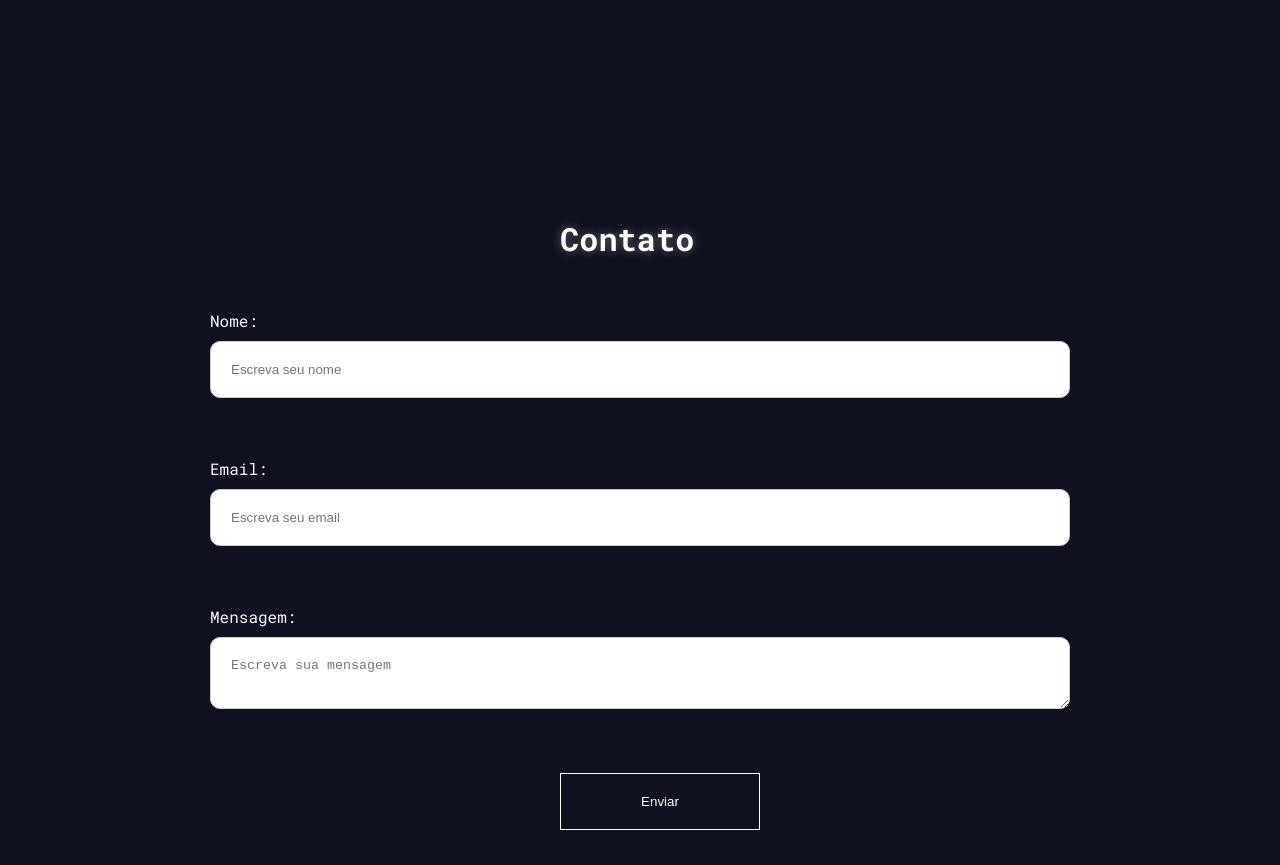
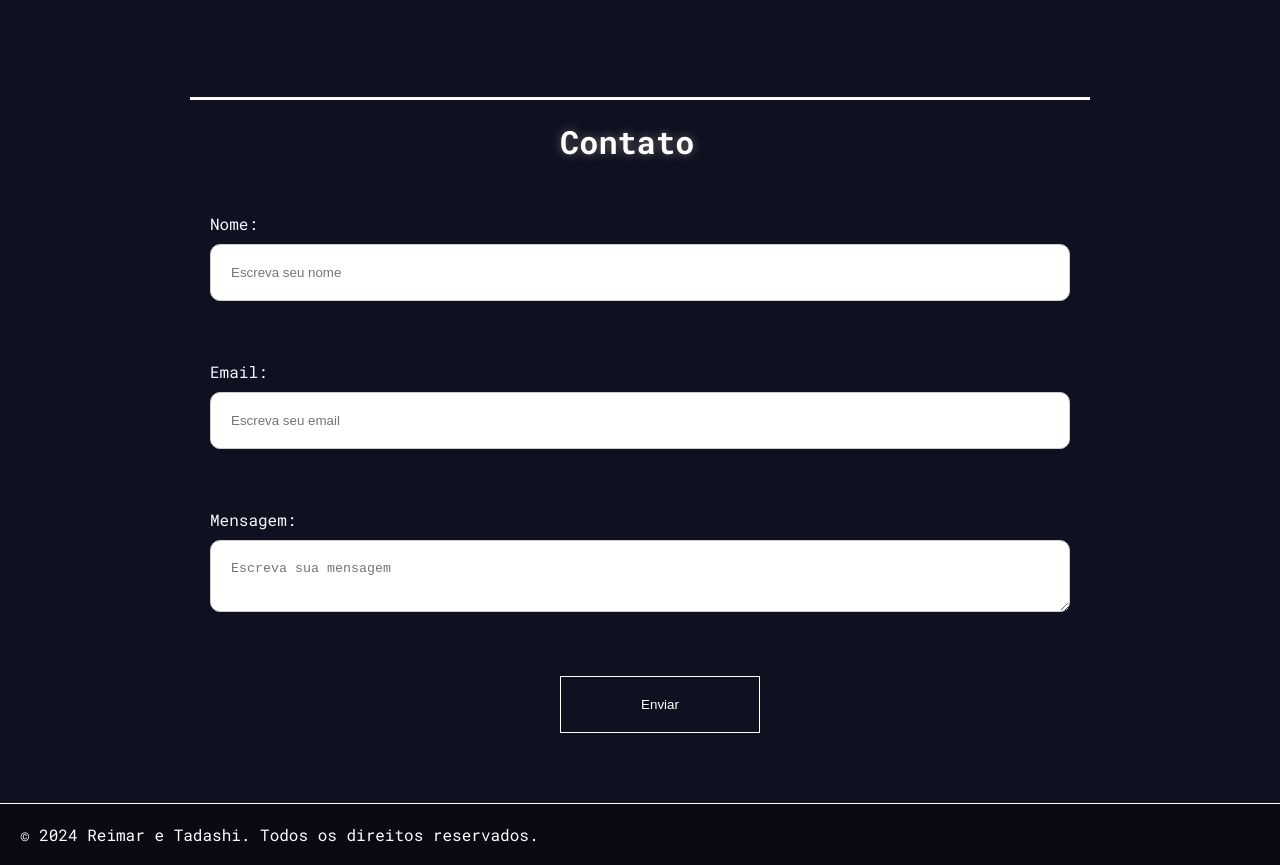
Before and after one commit to Reimar-Coelho/Ac1DOM-INW, a plain HTML site: page index.html in a window 1280 px wide. Shown: the part 935-1800 px from the top of the page. Drawn offline with nearby package versions, Linux system fonts and the light colour scheme; animation ran at ten frames a second; a web font is replaced by a local one.

Commit message:
finalização AC

```diff
--- a/assets/app.js
+++ b/assets/app.js
@@ -212,7 +212,16 @@ const form = () => {
 form();
 
 const footer = () => {
+  let footer = document.createElement("footer");
+  footer.setAttribute("id", "footer");
 
+  // Conteúdo do Footer
+  let footerContent = document.createElement("p");
+  footerContent.textContent = "© 2024 Reimar e Tadashi. Todos os direitos reservados.";
+  footer.appendChild(footerContent);
+
+  // Adicionando o footer ao body
+  body.appendChild(footer);
 };
 footer();
 
--- a/assets/style.css
+++ b/assets/style.css
@@ -188,12 +188,12 @@ main div {
     margin: 0 auto;
     padding: 20px;
     background: #101120;
-    border-radius: 8px;
     z-index: 2;
-    margin-top: 200px;
+    margin-top: 100px;
     display: flex;
     flex-direction: column;
-
+    border-top: solid #ffffff;
+    margin-bottom: 50px;
   }
 
   #contactForm div {
@@ -230,3 +230,18 @@ main div {
     background: #ffffff;
     color: #000;
   }
+
+  #footer {
+    text-align: left;
+    padding: 20px;
+    background-color: #090a14;
+    color: white;
+    bottom: 0;
+    width: 100%;
+    border-style: solid none none none;
+    border-width: 1px;
+  }
+
+  #footer p {
+    margin: 0;
+  }
```
